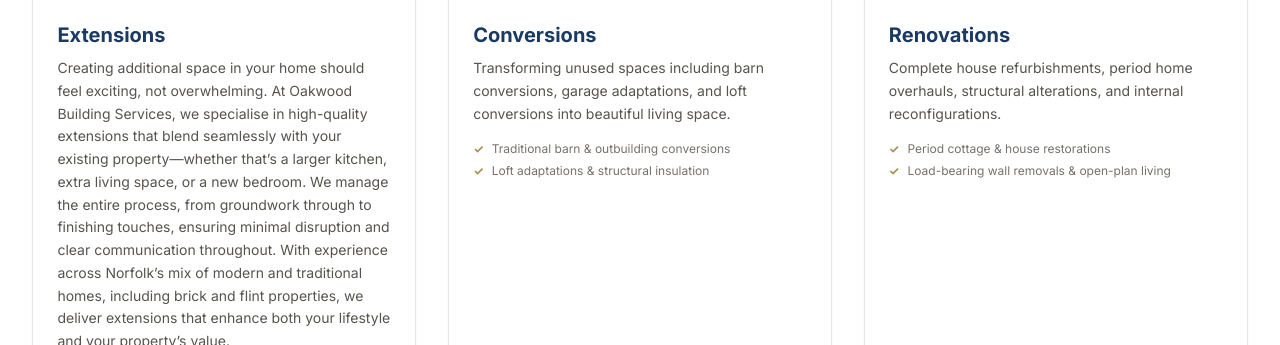
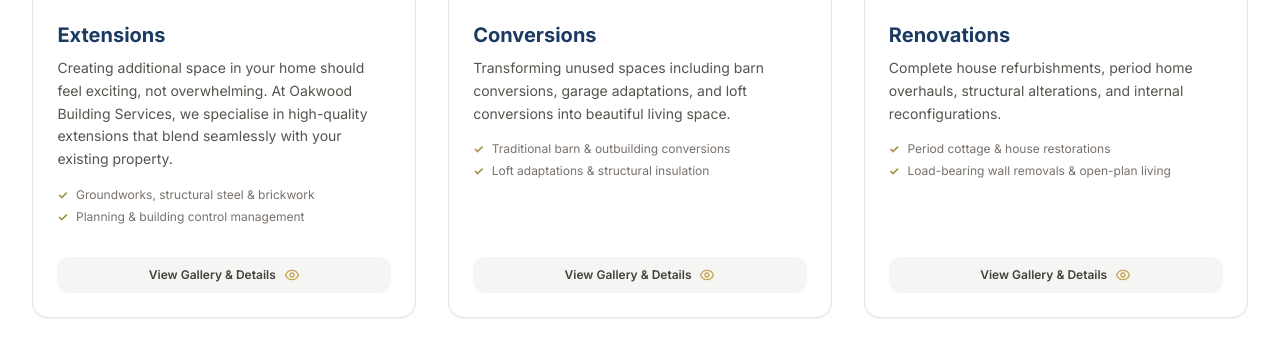
Before and after one commit to dappsncfc-cyber/OakwoodBS, a plain HTML site: page index.html in a window 1280 px wide. Shown: the part 3158-3503 px from the top of the page. Drawn offline with nearby package versions, Linux system fonts and the light colour scheme; grey boxes are pictures that could not be loaded; a web font is replaced by a local one.

Commit message:
Update index.html

```diff
--- a/index.html
+++ b/index.html
@@ -692,7 +692,7 @@
                 <svg class="w-5 h-5 text-gold-600 opacity-0 group-hover:opacity-100 group-hover:translate-x-1 transition duration-200" fill="none" stroke="currentColor" viewBox="0 0 24 24"><path stroke-linecap="round" stroke-linejoin="round" stroke-width="2" d="M14 5l7 7m0 0l-7 7m7-7H3"/></svg>
               </h3>
               <p class="text-stone-600 text-sm mt-2 leading-relaxed">
-                Creating additional space in your home should feel exciting, not overwhelming. At Oakwood Building Services, we specialise in high-quality extensions that blend seamlessly with your existing property—whether that’s a larger kitchen, extra living space, or a new bedroom. We manage the entire process, from groundwork through to finishing touches, ensuring minimal disruption and clear communication throughout. With experience across Norfolk’s mix of modern and traditional homes, including brick and flint properties, we deliver extensions that enhance both your lifestyle and your property’s value.
+                Creating additional space in your home should feel exciting, not overwhelming. At Oakwood Building Services, we specialise in high-quality extensions that blend seamlessly with your existing property.
               </p>
               <ul class="mt-4 space-y-1.5 text-xs text-stone-500">
                 <li class="flex items-center gap-2"><span class="text-gold-600 font-bold">✓</span> Groundworks, structural steel & brickwork</li>
```
